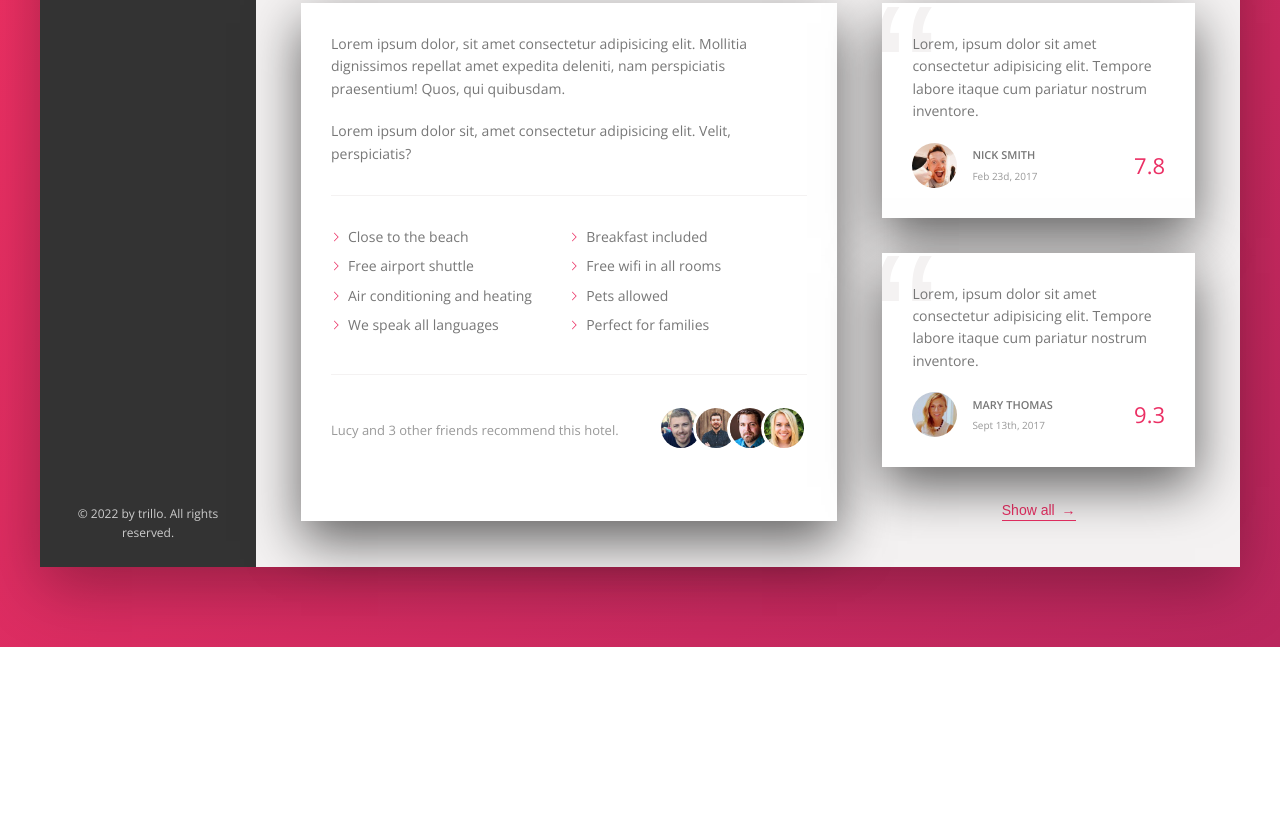
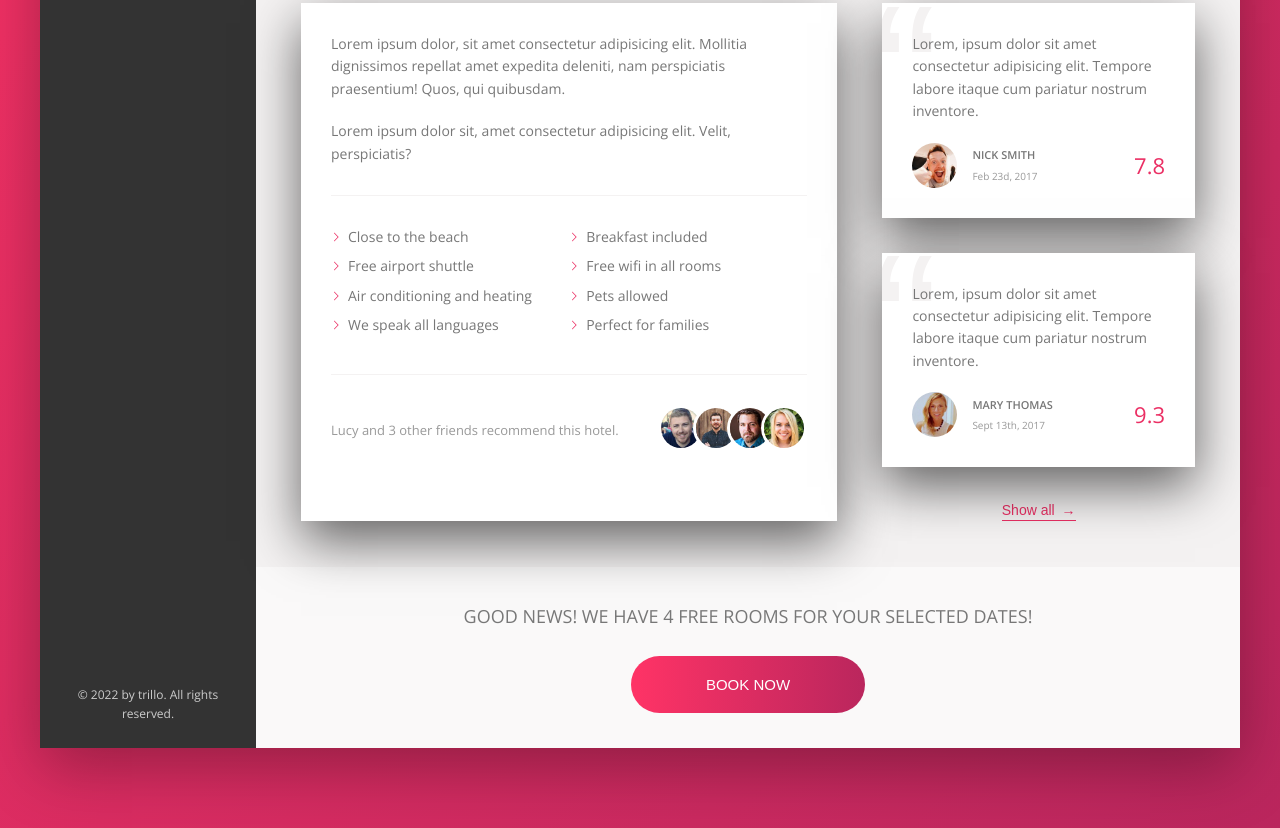
Before and after one commit to becasualle/trillo, a website: page index.html in a window 1280 px wide. Shown: the part 644-1472 px from the top of the page. Before the commit the page ends 1291 px from the top, so only its background shows below. Drawn offline with nearby package versions, Linux system fonts and the light colour scheme.

Commit message:
Build CTA section

```diff
--- a/index.html
+++ b/index.html
@@ -224,6 +224,15 @@
               <button class="btn-inline">Show all <span>&rarr;</span></button>
             </div>
           </div>
+          <div class="cta">
+            <h2 class="cta__book-now">
+              Good news! We have 4 free rooms for your selected dates!
+            </h2>
+            <button class="btn">
+              <span class="btn__visible">Book now</span>
+              <span class="btn__invisible">Only 4 rooms left</span>
+            </button>
+          </div>
         </main>
       </div>
     </div>
--- a/sass/_components.scss
+++ b/sass/_components.scss
@@ -410,3 +410,74 @@
     color: var(--color-grey-light-2);
   }
 }
+
+// CALL TO ACTION
+.cta {
+  padding: 3.5rem 0;
+  text-align: center;
+
+  &__book-now {
+    font-size: 1.8rem;
+    font-weight: 300;
+    text-transform: uppercase;
+    margin-bottom: 2.5rem;
+  }
+}
+
+// CTA BUTTON
+.btn {
+  font-size: 1.5rem;
+  font-weight: 300;
+  text-transform: uppercase;
+  border: none;
+  border-radius: 100px;
+  background-image: linear-gradient(
+    to right,
+    var(--color-primary-light),
+    var(--color-primary-dark)
+  );
+  color: #fff;
+  position: relative;
+  overflow: hidden;
+  cursor: pointer;
+
+  // select all of the child element
+  & > * {
+    display: inline-block;
+    height: 100%;
+    width: 100%;
+    transition: all 0.2s;
+  }
+
+  &__visible {
+    padding: 2rem 7.5rem;
+  }
+
+  &__invisible {
+    position: absolute;
+    padding: 2rem 0;
+    left: 0;
+    top: -100%;
+  }
+
+  &:hover {
+    background-image: linear-gradient(
+      to left,
+      var(--color-primary-light),
+      var(--color-primary-dark)
+    );
+  }
+
+  &:hover &__visible {
+    transform: translateY(100%);
+  }
+
+  &:hover &__invisible {
+    top: 0;
+  }
+
+  &:focus {
+    outline: none;
+    animation: pulsate 1s infinite;
+  }
+}
```
Also changed, not shown: css/style.css.
